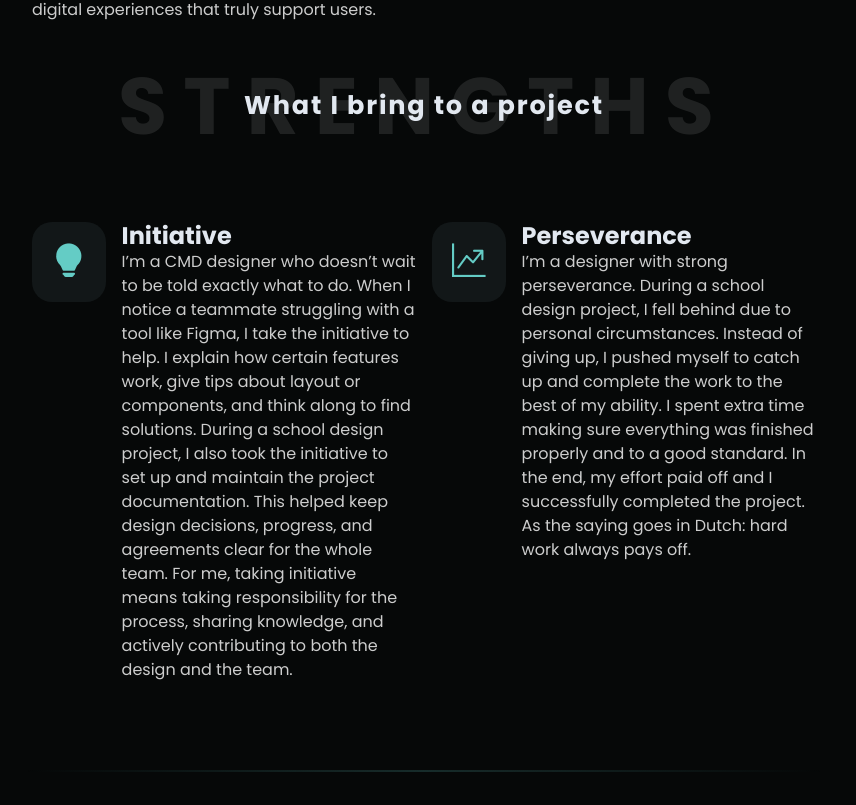
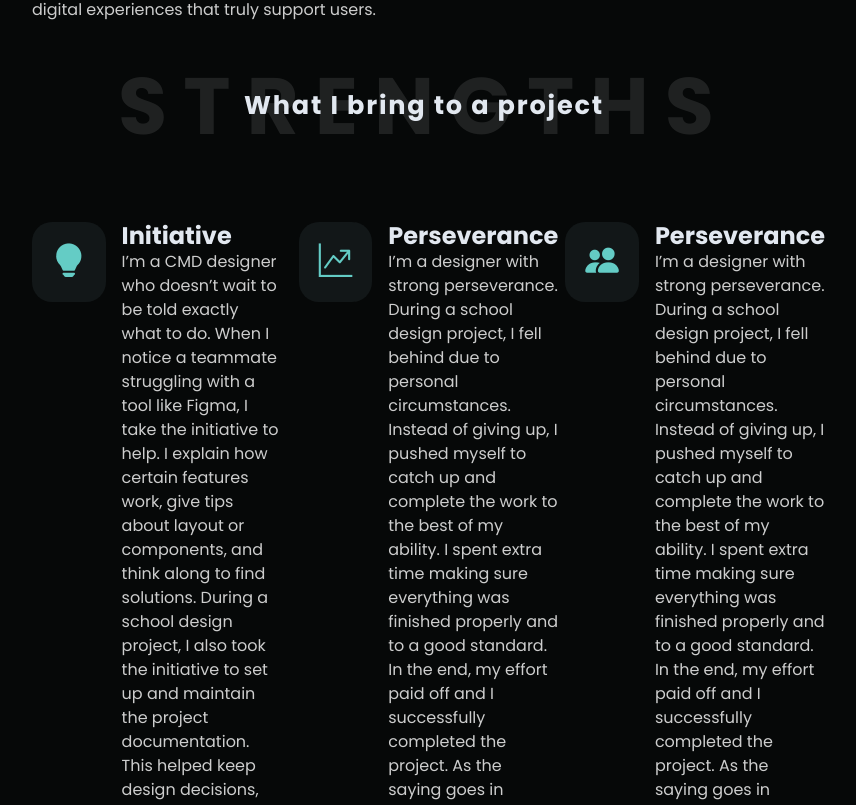
Before and after one commit to FrostiSR/portfolio, a React (Vite) app: page / in a window 1280 px wide. Shown: the part 1190-1995 px from the top of the page, without its empty margins (408-1264 px from the left). Built offline with nearby package versions, Linux system fonts and the light colour scheme; no server answers.

Commit message:
3rd column

```diff
--- a/src/components/About/Services.jsx
+++ b/src/components/About/Services.jsx
@@ -8,7 +8,7 @@ export default function About() {
     <div>
       <Header title={"Strengths"} subTitle={"What I bring to a project"} />
 
-      <div className="row g-4 py-5 row-cols-1 row-cols-lg-2">
+      <div className="row g-4 py-5 row-cols-1 row-cols-md-2 row-cols-lg-3">
         <Col xs={12} md={6} className="text-start p-2">
   <div className="d-flex flex-row align-items-start gap-3 h-100 service-card">
     <div className="service-box">
@@ -35,6 +35,21 @@ export default function About() {
             </div>
   </div>
 </Col>
+<Col xs={12} md={6} className="text-start p-2">
+  <div className="d-flex flex-row align-items-start gap-3 h-100 service-card">
+    <div className="service-box">
+      <i className="bi bi-people-fill"></i>
+    </div>
+    <div className="flex-grow-1">
+      <h4 className="fw-bold title-text">
+        {ABOUT.services.support.title}
+      </h4>
+      <p className="description-text">
+        {ABOUT.services.support.content}
+      </p>
+    </div>
+  </div>
+</Col>
       </div>
     </div>
   );
--- a/src/data.js
+++ b/src/data.js
@@ -26,6 +26,10 @@ export const ABOUT = {
             title: 'Perseverance',
             content:'I’m a designer with strong perseverance. During a school design project, I fell behind due to personal circumstances. Instead of giving up, I pushed myself to catch up and complete the work to the best of my ability. I spent extra time making sure everything was finished properly and to a good standard. In the end, my effort paid off and I successfully completed the project. As the saying goes in Dutch: hard work always pays off.',
           },
+          support:{
+            title: 'Perseverance',
+            content:'I’m a designer with strong perseverance. During a school design project, I fell behind due to personal circumstances. Instead of giving up, I pushed myself to catch up and complete the work to the best of my ability. I spent extra time making sure everything was finished properly and to a good standard. In the end, my effort paid off and I successfully completed the project. As the saying goes in Dutch: hard work always pays off.',
+          },
     },
   };
 
```
